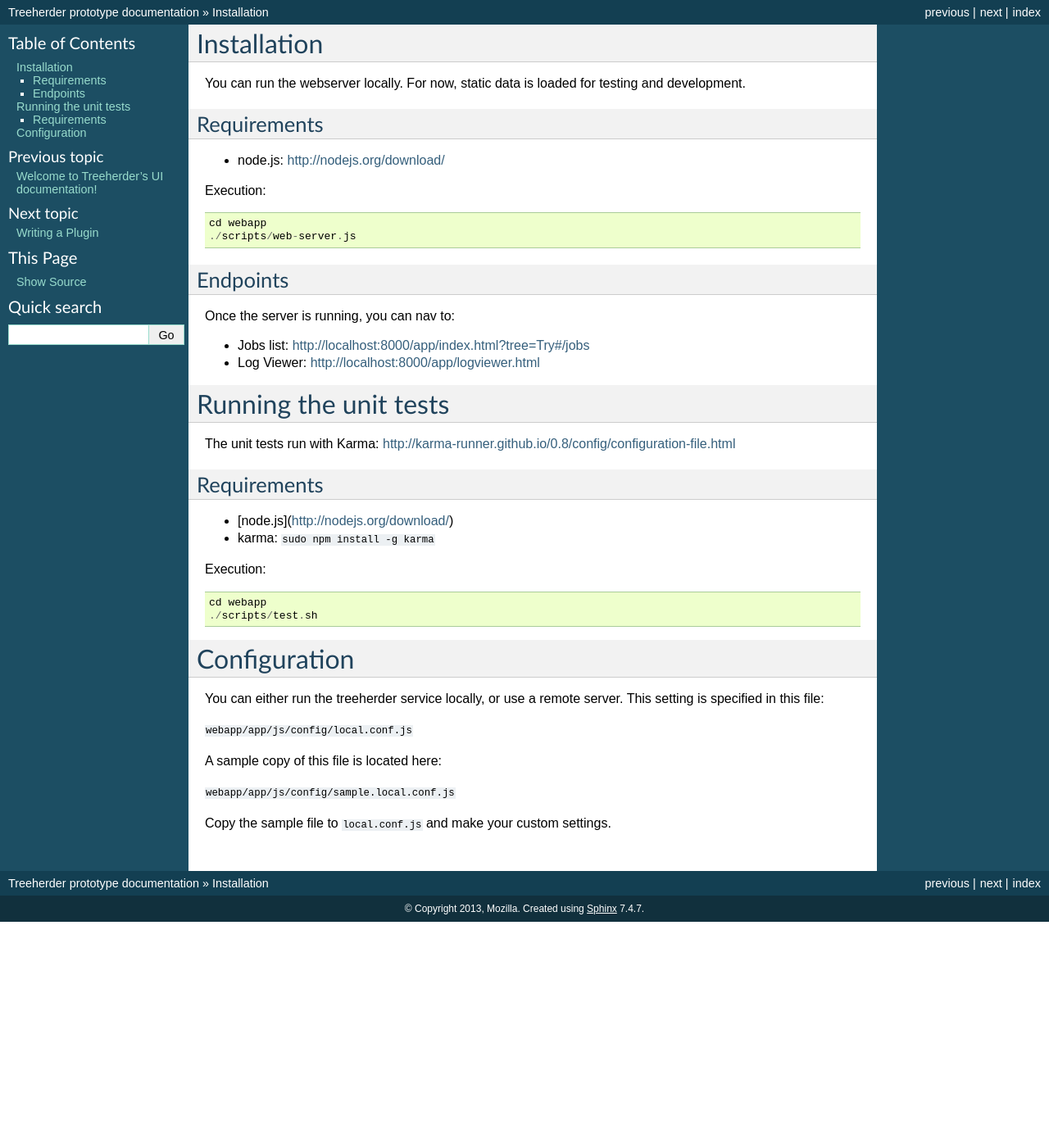
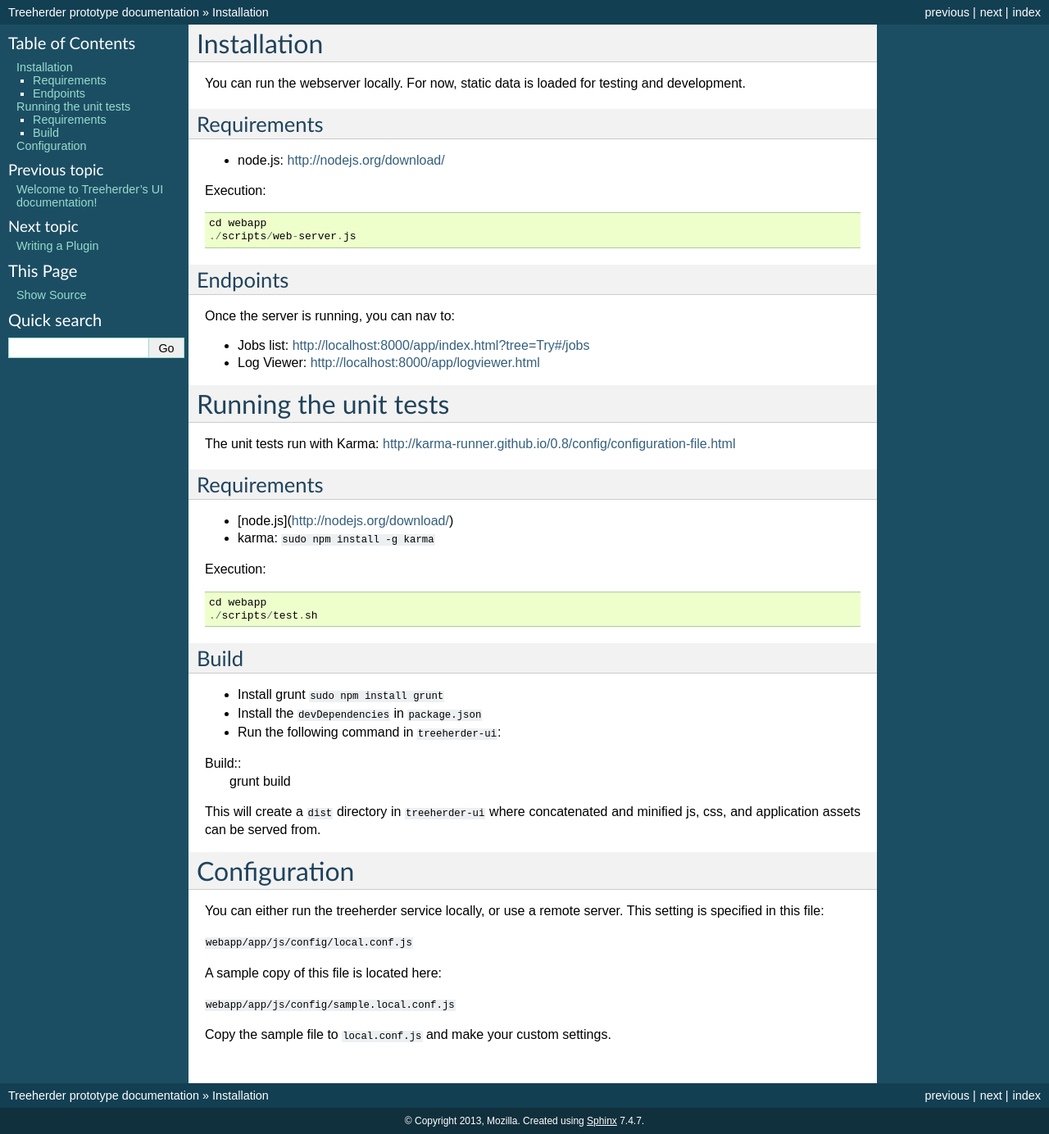
Before and after one commit to mozilla/treeherder-ui-deprecated, a Sphinx documentation site: the page built from docs/installation.rst, in a window 1280 px wide. Shown: the whole page at 82% size. Built offline with Sphinx 7.4.7, drawn with Linux system fonts in a browser that asks for light colours; before the commit the page ends 1125 px from its top, so only the background shows below that.

Commit message:
added build instructions

```diff
--- a/docs/installation.rst
+++ b/docs/installation.rst
@@ -43,6 +43,16 @@
     cd webapp
     ./scripts/test.sh
 
+Build
+-----
+* Install grunt ``sudo npm install grunt``
+* Install the ``devDependencies`` in ``package.json``
+* Run the following command in ``treeherder-ui``:
+
+Build::
+    grunt build
+
+This will create a ``dist`` directory in ``treeherder-ui`` where concatenated and minified js, css, and application assets can be served from.
 
 Configuration
 =============
```
